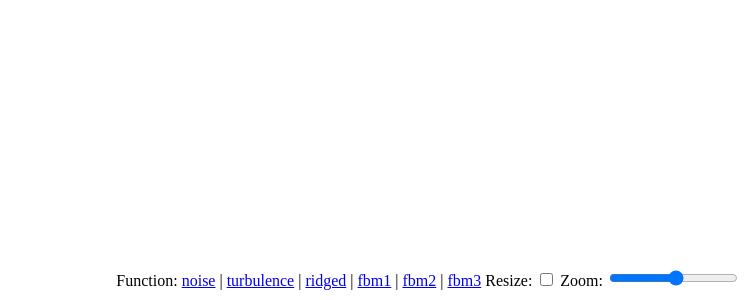
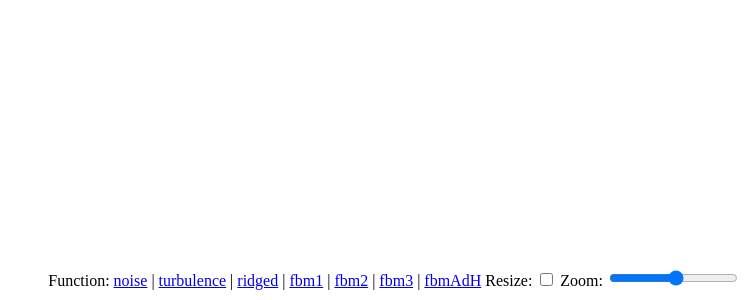
Before and after one commit to difosfor/canvas-warping, a plain HTML site: page index.html in a window 1280 px wide. Shown: the part 500-800 px from the top of the page, without its empty margins (530-1280 px from the left). Drawn offline with Linux system fonts and the light colour scheme.

Commit message:
fbmAdH toegevoegd

```diff
--- a/index.html
+++ b/index.html
@@ -26,7 +26,8 @@
 		<a href="#" onclick="draw('ridged')">ridged</a> |
 		<a href="#" onclick="draw('fbm1')">fbm1</a> |
 		<a href="#" onclick="draw('fbm2')">fbm2</a> |
-		<a href="#" onclick="draw('fbm3')">fbm3</a>
+		<a href="#" onclick="draw('fbm3')">fbm3</a> |
+		<a href="#" onclick="draw('fbmAdH')">fbmAdH</a>
 
 		Resize: <input id="resize" type="checkbox">
 		Zoom: <input id="zoom" type="range" min="1" max="20" step="1" value="10">
--- a/noise.js
+++ b/noise.js
@@ -253,6 +253,47 @@
 		return [ to255(v), to255(ql), to255(rl) ];
 	}
 
+	function fbmAdH(x, y) {
+		var qx = fbm1(x, y);
+		var qy = fbm1(x + 5.2, y + 1.3);
+
+		var rx = fbm1(x + 4 * qx + 1.7, y + 4 * qy + 9.2);
+		var ry = fbm1(x + 4 * qx + 8.3, y + 4 * qy + 2.8);
+
+		var v = fbm1(x + 4 * rx, y + 4 * ry);
+
+		var ramp_start = [0, 0, 0];
+		var ramp_end = [100, 150, 150];
+
+		var v_smooth = Math.sin(Math.PI*((v+0.5)/8));
+
+		var red = ramp_start[0] + v_smooth*(ramp_end[0]-ramp_start[0]);
+		var green = ramp_start[1] + v_smooth*(ramp_end[1]-ramp_start[1]);
+		var blue = ramp_start[2] + v_smooth*(ramp_end[2]-ramp_start[2]);
+
+		var qx_abs = Math.sin(Math.PI*(qx));
+		red += qx_abs*173;
+		green += qx_abs*112;
+		blue += qx_abs*14;
+
+		var qy_abs = Math.sin(Math.PI*(qy));
+		red += qy_abs*158;
+		green += qy_abs*151;
+		blue += qy_abs*125;
+
+		var rx_abs = Math.sin(Math.PI*(rx));
+		red += rx_abs*36;
+		green += rx_abs*38;
+		blue += rx_abs*79;
+
+		var ry_abs = Math.sin(Math.PI*((ry+0.5)/8));
+		red += ry_abs*255;
+		green += ry_abs*255;
+		blue += ry_abs*255;
+
+		return [ red, green, blue ];
+	}
+
 	// Expose
 	window.noise = {
 		noise: function(x, y) {
@@ -272,7 +313,9 @@
 		},
 		fbm3: function(x, y) {
 			return fbm3(x, y);
+		},
+		fbmAdH: function(x, y) {
+			return fbmAdH(x, y);
 		}
 	};
-
 }());
```
